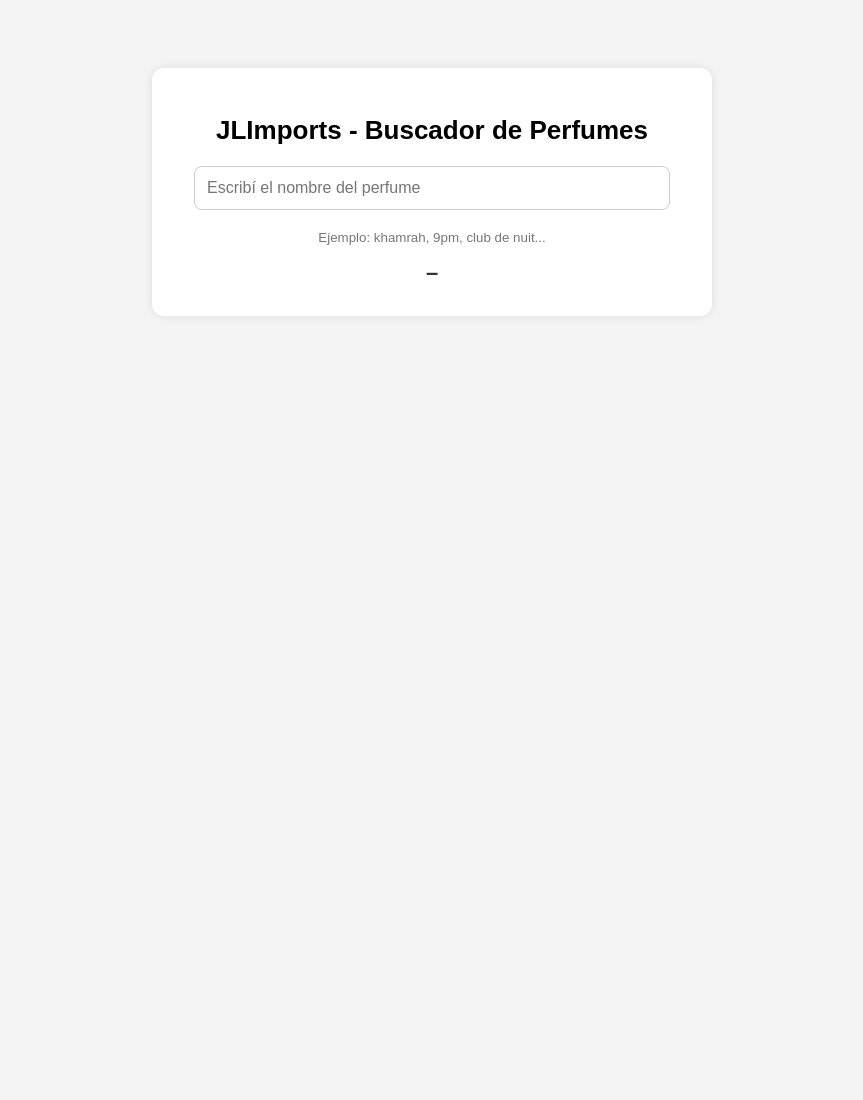
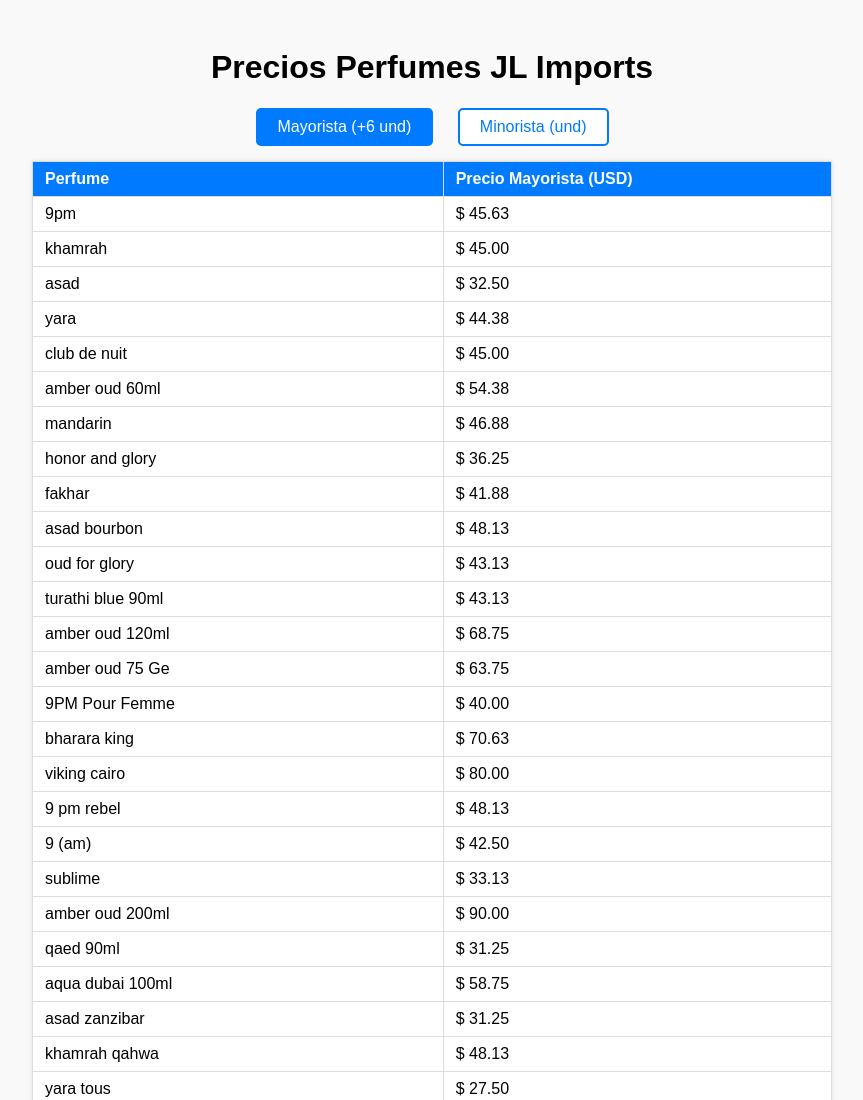
Before and after one commit to jlimportss/pagina-3-, a plain HTML site: page index.html in a window 1280 px wide. Shown: the top 1100 px of the page, without its empty margins (208-1071 px from the left). Before the commit the page ends 800 px from the top, so only its background shows below. Drawn offline with Linux system fonts and the light colour scheme.

Commit message:
Update index.html

```diff
--- a/index.html
+++ b/index.html
@@ -2,194 +2,220 @@
 <html lang="es">
 <head>
 <meta charset="UTF-8" />
-  <meta name="viewport" content="width=device-width, initial-scale=1.0" />
-  <title>JL Imports - Buscador de Perfumes</title>
+<meta name="viewport" content="width=device-width, initial-scale=1" />
+<title>Precios JL Imports</title>
 <style>
   body {
     font-family: Arial, sans-serif;
-      background: #f4f4f4;
-      display: flex;
-      flex-direction: column;
-      align-items: center;
-      padding-top: 60px;
+    padding: 20px;
+    background: #f9f9f9;
   }
-
-    .container {
-      background-color: #fff;
-      padding: 30px;
-      border-radius: 12px;
-      box-shadow: 0 0 10px rgba(0,0,0,0.1);
-      max-width: 500px;
-      width: 90%;
+  h1 {
     text-align: center;
   }
-
-    h1 {
-      margin-bottom: 20px;
-      font-size: 26px;
+  .btn-group {
+    text-align: center;
+    margin-bottom: 15px;
   }
-
-    input[type="text"], input[type="number"] {
-      width: 90%;
-      padding: 12px;
-      margin-bottom: 15px;
-      border-radius: 8px;
-      border: 1px solid #ccc;
+  button {
+    padding: 8px 20px;
+    margin: 0 10px;
     font-size: 16px;
+    cursor: pointer;
+    border: 2px solid #007BFF;
+    background-color: white;
+    color: #007BFF;
+    border-radius: 5px;
   }
-
-    #precio {
-      font-size: 22px;
-      font-weight: bold;
-      color: #333;
-      margin-top: 15px;
+  button.active {
+    background-color: #007BFF;
+    color: white;
   }
-
-    small {
-      display: block;
-      margin-top: 5px;
-      color: #777;
+  table {
+    width: 100%;
+    border-collapse: collapse;
+    max-width: 800px;
+    margin: 0 auto;
+    background: white;
+    box-shadow: 0 0 5px rgba(0,0,0,0.1);
+  }
+  th, td {
+    border: 1px solid #ddd;
+    padding: 8px 12px;
+    text-align: left;
+  }
+  th {
+    background-color: #007BFF;
+    color: white;
   }
 </style>
 </head>
 <body>
 
-  <div class="container">
-    <h1>JLImports - Buscador de Perfumes</h1>
-    <input type="number" id="cotizacion" value="1340"hidden />
-    <input type="text" id="buscador" placeholder="Escribí el nombre del perfume" />
-    <small>Ejemplo: khamrah, 9pm, club de nuit...</small>
-    <div id="precio">–</div>
+<h1>Precios Perfumes JL Imports</h1>
+
+<div class="btn-group">
+  <button id="btnMayorista" class="active" onclick="setPrecio('mayorista')">Mayorista (+6 und)</button>
+  <button id="btnMinorista" onclick="setPrecio('minorista')">Minorista (und)</button>
 </div>
 
+<table>
+  <thead>
+    <tr>
+      <th>Perfume</th>
+      <th id="precioHeader">Precio Mayorista (USD)</th>
+    </tr>
+  </thead>
+  <tbody id="tablaBody">
+    <!-- Datos se agregan por JS -->
+  </tbody>
+</table>
+
 <script>
-    const productos = [
-      { nombre: "9pm", precio_dolar: 36.5 },
-      { nombre: "khamrah", precio_dolar: 36 },
-      { nombre: "asad", precio_dolar: 26 },
-      { nombre: "yara", precio_dolar: 35.5 },
-      { nombre: "club de nuit", precio_dolar: 36 },
-      { nombre: "amber oud 60ml", precio_dolar: 43.5 },
-      { nombre: "mandarin", precio_dolar: 37.5 },
-      { nombre: "honor and glory", precio_dolar: 29 },
-      { nombre: "fakhar", precio_dolar: 33.5 },
-      { nombre: "asad bourbon", precio_dolar: 38.5 },
-      { nombre: "oud for glory", precio_dolar: 34.5 },
-      { nombre: "turathi blue 90ml", precio_dolar: 34.5 },
-      { nombre: "amber oud 120ml", precio_dolar: 55 },
-      { nombre: "amber oud 75 ge", precio_dolar: 51 },
-      { nombre: "9pm pour femme", precio_dolar: 32 },
-      { nombre: "bharara king", precio_dolar: 56.5 },
-      { nombre: "viking cairo", precio_dolar: 64 },
-      { nombre: "9 pm rebel", precio_dolar: 38.5 },
-      { nombre: "9 (am)", precio_dolar: 34 },
-      { nombre: "sublime", precio_dolar: 26.5 },
-      { nombre: "amber oud 200ml", precio_dolar: 72 },
-      { nombre: "qaed 90ml", precio_dolar: 25 },
-      { nombre: "aqua dubai 100ml", precio_dolar: 53.5 },
-      { nombre: "asad zanzibar", precio_dolar: 25 },
-      { nombre: "khamrah qahwa", precio_dolar: 38.5 },
-      { nombre: "yara tous", precio_dolar: 22 },
-      { nombre: "yara candy", precio_dolar: 22 },
-      { nombre: "hayati maleki", precio_dolar: 23 },
-      { nombre: "scandal jpg le parfum", precio_dolar: 91 },
-      { nombre: "le male elixir 125", precio_dolar: 110 },
-      { nombre: "gentleman edp", precio_dolar: 83 },
-      { nombre: "gentleman edp 60ml", precio_dolar: 68 },
-      { nombre: "armani profondo 105 edp", precio_dolar: 111 },
-      { nombre: "sauvage edp", precio_dolar: 111 },
-      { nombre: "sauvage edt", precio_dolar: 92 },
-      { nombre: "sauvage elixir 60ml", precio_dolar: 128 },
-      { nombre: "212 vip black", precio_dolar: 73 },
-      { nombre: "club de nuit iconic", precio_dolar: 43 },
-      { nombre: "club de nuit untold", precio_dolar: 43 },
-      { nombre: "club de nuit urban elixir", precio_dolar: 37.5 },
-      { nombre: "anfar date night", precio_dolar: 44 },
-      { nombre: "the most wanted edp inten", precio_dolar: 90 },
-      { nombre: "the most wanted parfum", precio_dolar: 81 },
-      { nombre: "bvlgary man in black edp", precio_dolar: 93 },
-      { nombre: "amethyst", precio_dolar: 34.5 },
-      { nombre: "mayar", precio_dolar: 26 },
-      { nombre: "hawas", precio_dolar: 28 },
-      { nombre: "erba pura", precio_dolar: 205 },
-      { nombre: "atlas 55ml", precio_dolar: 51 },
-      { nombre: "philos pura", precio_dolar: 23 },
-      { nombre: "precieux", precio_dolar: 49 },
-      { nombre: "alpine", precio_dolar: 23 },
-      { nombre: "club de nuit sillage", precio_dolar: 37 },
-      { nombre: "glacier ultra", precio_dolar: 23 },
-      { nombre: "eclaire", precio_dolar: 44 },
-      { nombre: "bharara king gold", precio_dolar: 73 },
-      { nombre: "jean lowe immortale", precio_dolar: 33 },
-      { nombre: "salvo", precio_dolar: 17.5 },
-      { nombre: "yeah (y ysl)", precio_dolar: 26 },
-      { nombre: "9pm kit", precio_dolar: 51 },
-      { nombre: "9 am kit", precio_dolar: 44 },
-      { nombre: "hawas ice", precio_dolar: 34 },
-      { nombre: "yara pink + candy kit", precio_dolar: 43 },
-      { nombre: "kit amber oud 75ml", precio_dolar: 76 },
-      { nombre: "kit armaf 30ml", precio_dolar: 71 },
-      { nombre: "game of spade win", precio_dolar: 91 },
-      { nombre: "parfums de marly layton", precio_dolar: 300 },
-      { nombre: "burberry hero edp", precio_dolar: 91 },
-      { nombre: "ck shock", precio_dolar: 28 },
-      { nombre: "club de nuit femenino", precio_dolar: 33 },
-      { nombre: "a men femenino", precio_dolar: 118 },
-      { nombre: "club de nuit intense fem", precio_dolar: 31 },
-      { nombre: "odessey candee edp", precio_dolar: 45 },
-      { nombre: "noble blush badee al oud", precio_dolar: 25 },
-      { nombre: "club de nuit 200 ml", precio_dolar: 54 },
-      { nombre: "one million parfum", precio_dolar: 74 },
-      { nombre: "odessey mega", precio_dolar: 39 },
-      { nombre: "jpg le male le parfum", precio_dolar: 78 },
-      { nombre: "vintage radio", precio_dolar: 32 },
-      { nombre: "pure aruba", precio_dolar: 33 },
-      { nombre: "confidential gold", precio_dolar: 24 },
-      { nombre: "haya rosa", precio_dolar: 26 },
-      { nombre: "hayaati florence", precio_dolar: 26 },
-      { nombre: "orientica amber rouge 80", precio_dolar: 64.5 },
-      { nombre: "delilah", precio_dolar: 25 },
-      { nombre: "musamam", precio_dolar: 46 },
-      { nombre: "oud saffron", precio_dolar: 68 },
-      { nombre: "fakhar gold", precio_dolar: 33 },
-      { nombre: "sakeena edp", precio_dolar: 25 },
-      { nombre: "mayar natural", precio_dolar: 30 },
-      { nombre: "club de nuit imperiale", precio_dolar: 37 },
-      { nombre: "hawas for her", precio_dolar: 49 },
-      { nombre: "9am femenino", precio_dolar: 33 },
-      { nombre: "spicebomb extreme", precio_dolar: 90 },
-      { nombre: "mercedes club black", precio_dolar: 44 },
-      { nombre: "b.a.d maison", precio_dolar: 22 },
-      { nombre: "panther", precio_dolar: 22 },
-      { nombre: "turathi brown 90 ml", precio_dolar: 36 },
-      { nombre: "dubai night", precio_dolar: 55 }
+  const perfumes = [
+    { nombre: "9pm", mayor: 45.63, minor: 52.14 },
+    { nombre: "khamrah", mayor: 45.00, minor: 51.43 },
+    { nombre: "asad", mayor: 32.50, minor: 37.14 },
+    { nombre: "yara", mayor: 44.38, minor: 50.71 },
+    { nombre: "club de nuit", mayor: 45.00, minor: 51.43 },
+    { nombre: "amber oud 60ml", mayor: 54.38, minor: 62.14 },
+    { nombre: "mandarin", mayor: 46.88, minor: 53.57 },
+    { nombre: "honor and glory", mayor: 36.25, minor: 41.43 },
+    { nombre: "fakhar", mayor: 41.88, minor: 47.86 },
+    { nombre: "asad bourbon", mayor: 48.13, minor: 55.00 },
+    { nombre: "oud for glory", mayor: 43.13, minor: 49.29 },
+    { nombre: "turathi blue 90ml", mayor: 43.13, minor: 49.29 },
+    { nombre: "amber oud 120ml", mayor: 68.75, minor: 78.57 },
+    { nombre: "amber oud 75 Ge", mayor: 63.75, minor: 72.86 },
+    { nombre: "9PM Pour Femme", mayor: 40.00, minor: 45.71 },
+    { nombre: "bharara king", mayor: 70.63, minor: 80.71 },
+    { nombre: "viking cairo", mayor: 80.00, minor: 91.43 },
+    { nombre: "9 pm rebel", mayor: 48.13, minor: 55.00 },
+    { nombre: "9 (am)", mayor: 42.50, minor: 48.57 },
+    { nombre: "sublime", mayor: 33.13, minor: 37.86 },
+    { nombre: "amber oud 200ml", mayor: 90.00, minor: 102.86 },
+    { nombre: "qaed 90ml", mayor: 31.25, minor: 35.71 },
+    { nombre: "aqua dubai 100ml", mayor: 58.75, minor: 67.14 },
+    { nombre: "asad zanzibar", mayor: 31.25, minor: 35.71 },
+    { nombre: "khamrah qahwa", mayor: 48.13, minor: 55.00 },
+    { nombre: "yara tous", mayor: 27.50, minor: 31.43 },
+    { nombre: "yara candy", mayor: 27.50, minor: 31.43 },
+    { nombre: "hayati maleki", mayor: 28.75, minor: 32.86 },
+    { nombre: "Scandal JPG Le Parfum", mayor: 113.75, minor: 130.00 },
+    { nombre: "Le male elixir 125", mayor: 137.50, minor: 157.14 },
+    { nombre: "Gentleman EDP", mayor: 103.75, minor: 118.57 },
+    { nombre: "Gentleman EDP 60ml", mayor: 85.00, minor: 97.14 },
+    { nombre: "Armani Profondo 105 EDP", mayor: 138.75, minor: 158.57 },
+    { nombre: "Sauvage EDP", mayor: 138.75, minor: 158.57 },
+    { nombre: "Sauvage Edt", mayor: 115.00, minor: 131.43 },
+    { nombre: "Sauvage Elixir 60ml", mayor: 160.00, minor: 182.86 },
+    { nombre: "212 vip black", mayor: 91.25, minor: 104.29 },
+    { nombre: "club de nuit iconic", mayor: 53.75, minor: 61.43 },
+    { nombre: "club de nuit untold", mayor: 53.75, minor: 61.43 },
+    { nombre: "club de nuit urban elixir", mayor: 46.88, minor: 53.57 },
+    { nombre: "anfar date night", mayor: 55.00, minor: 62.86 },
+    { nombre: "the most wanted edp inten", mayor: 112.50, minor: 128.57 },
+    { nombre: "the most wanted parfum", mayor: 101.25, minor: 115.71 },
+    { nombre: "bvlgary man in black edp", mayor: 116.25, minor: 132.86 },
+    { nombre: "amethyst", mayor: 43.13, minor: 49.29 },
+    { nombre: "mayar", mayor: 32.50, minor: 37.14 },
+    { nombre: "hawas", mayor: 35.00, minor: 40.00 },
+    { nombre: "erba pura", mayor: 256.25, minor: 292.86 },
+    { nombre: "atlas 55ml", mayor: 63.75, minor: 72.86 },
+    { nombre: "philos pura", mayor: 28.75, minor: 32.86 },
+    { nombre: "precieux", mayor: 61.25, minor: 70.00 },
+    { nombre: "alpine", mayor: 28.75, minor: 32.86 },
+    { nombre: "club de nuit sillage", mayor: 46.25, minor: 52.86 },
+    { nombre: "glacier ultra", mayor: 28.75, minor: 32.86 },
+    { nombre: "Eclaire", mayor: 55.00, minor: 62.86 },
+    { nombre: "bharara king gold", mayor: 91.25, minor: 104.29 },
+    { nombre: "Jean Lowe Immortale", mayor: 41.25, minor: 47.14 },
+    { nombre: "Salvo", mayor: 21.88, minor: 25.00 },
+    { nombre: "Yeah (Y  YSL)", mayor: 32.50, minor: 37.14 },
+    { nombre: "9pm kit", mayor: 63.75, minor: 72.86 },
+    { nombre: "9 am kit", mayor: 55.00, minor: 62.86 },
+    { nombre: "hawas ice", mayor: 42.50, minor: 48.57 },
+    { nombre: "yara pink + candy kit", mayor: 53.75, minor: 61.43 },
+    { nombre: "kit amber oud 75ml", mayor: 95.00, minor: 108.57 },
+    { nombre: "kit armaf 30ml", mayor: 88.75, minor: 101.43 },
+    { nombre: "game of spade win", mayor: 113.75, minor: 130.00 },
+    { nombre: "parfums de marly layton", mayor: 375.00, minor: 428.57 },
+    { nombre: "burberry hero edp", mayor: 113.75, minor: 130.00 },
+    { nombre: "ck shock", mayor: 35.00, minor: 40.00 },
+    { nombre: "club de nuit femenino", mayor: 41.25, minor: 47.14 },
+    { nombre: "a men femenino", mayor: 147.50, minor: 168.57 },
+    { nombre: "club de nuit intense fem", mayor: 38.75, minor: 44.29 },
+    { nombre: "odessey candee edp", mayor: 56.25, minor: 64.29 },
+    { nombre: "noble blush badee al oud", mayor: 31.25, minor: 35.71 },
+    { nombre: "club de nuit 200 ml", mayor: 67.50, minor: 77.14 },
+    { nombre: "one million parfum", mayor: 92.50, minor: 105.71 },
+    { nombre: "odessey mega", mayor: 48.75, minor: 55.71 },
+    { nombre: "jpg le male le parfum", mayor: 97.50, minor: 111.43 },
+    { nombre: "vintage radio", mayor: 40.00, minor: 45.71 },
+    { nombre: "pure aruba", mayor: 41.25, minor: 47.14 },
+    { nombre: "confidential gold", mayor: 30.00, minor: 34.29 },
+    { nombre: "haya rosa", mayor: 32.50, minor: 37.14 },
+    { nombre: "hayaati florence", mayor: 32.50, minor: 37.14 },
+    { nombre: "orientica amber rouge 80", mayor: 80.63, minor: 92.14 },
+    { nombre: "delilah", mayor: 31.25, minor: 35.71 },
+    { nombre: "musamam", mayor: 57.50, minor: 65.71 },
+    { nombre: "oud saffron", mayor: 85.00, minor: 97.14 },
+    { nombre: "aqua dubai 100ml", mayor: 66.88, minor: 76.43 },
+    { nombre: "fakhar gold", mayor: 32.50, minor: 37.14 },
+    { nombre: "sakeena edp", mayor: 31.25, minor: 35.71 },
+    { nombre: "mayar natural", mayor: 37.50, minor: 42.86 },
+    { nombre: "club de nuit imperiale", mayor: 46.25, minor: 52.86 },
+    { nombre: "hawas for her", mayor: 61.25, minor: 70.00 },
+    { nombre: "9am femenino", mayor: 41.25, minor: 47.14 },
+    { nombre: "spicebomb extreme", mayor: 112.50, minor: 128.57 },
+    { nombre: "mercedes club black", mayor: 55.00, minor: 62.86 },
+    { nombre: "b.a.d maison", mayor: 27.50, minor: 31.43 },
+    { nombre: "panther", mayor: 27.50, minor: 31.43 },
+    { nombre: "fakhar gold", mayor: 41.25, minor: 47.14 },
+    { nombre: "turathi brown 90 ml", mayor: 45.00, minor: 51.43 },
+    { nombre: "dubai night", mayor: 68.75, minor: 78.57 }
   ];
 
-    const buscador = document.getElementById("buscador");
-    const precioDiv = document.getElementById("precio");
-    const cotizacionInput = document.getElementById("cotizacion");
+  let tipoPrecio = 'mayorista'; // por defecto mostrar mayorista
 
-    buscador.addEventListener("keydown", function (e) {
-      if (e.key === "Enter") {
-        const nombre = buscador.value.toLowerCase().trim();
-        const cotizacion = parseFloat(cotizacionInput.value);
+  function setPrecio(tipo) {
+    tipoPrecio = tipo;
 
-        const resultado = productos.find(p =>
-          p.nombre.toLowerCase().includes(nombre)
-        );
+    // Cambiar clases botón activo
+    document.getElementById('btnMayorista').classList.toggle('active', tipo === 'mayorista');
+    document.getElementById('btnMinorista').classList.toggle('active', tipo === 'minorista');
 
-        if (resultado) {
-          const precioPesos = (resultado.precio_dolar * cotizacion).toLocaleString("es-AR", {
-            style: "currency",
-            currency: "ARS",
-            minimumFractionDigits: 0
+    // Cambiar encabezado
+    const header = document.getElementById('precioHeader');
+    header.textContent = tipo === 'mayorista' ? 'Precio Mayorista (USD)' : 'Precio Minorista (USD)';
+
+    // Actualizar tabla
+    cargarTabla();
+  }
+
+  function cargarTabla() {
+    const tbody = document.getElementById('tablaBody');
+    tbody.innerHTML = '';
+
+    perfumes.forEach(p => {
+      const tr = document.createElement('tr');
+
+      const tdNombre = document.createElement('td');
+      tdNombre.textContent = p.nombre;
+      tr.appendChild(tdNombre);
+
+      const tdPrecio = document.createElement('td');
+      const precio = tipoPrecio === 'mayorista' ? p.mayor : p.minor;
+      tdPrecio.textContent = `$ ${precio.toFixed(2)}`;
+      tr.appendChild(tdPrecio);
+
+      tbody.appendChild(tr);
     });
-          precioDiv.textContent = `Precio: ${precioPesos}`;
-        } else {
-          precioDiv.textContent = "Perfume no encontrado";
   }
-      }
-    });
+
+  // Inicializar tabla al cargar
+  cargarTabla();
 </script>
+
 </body>
 </html>
```
Lines whose indentation alone changed are shown as unchanged.
